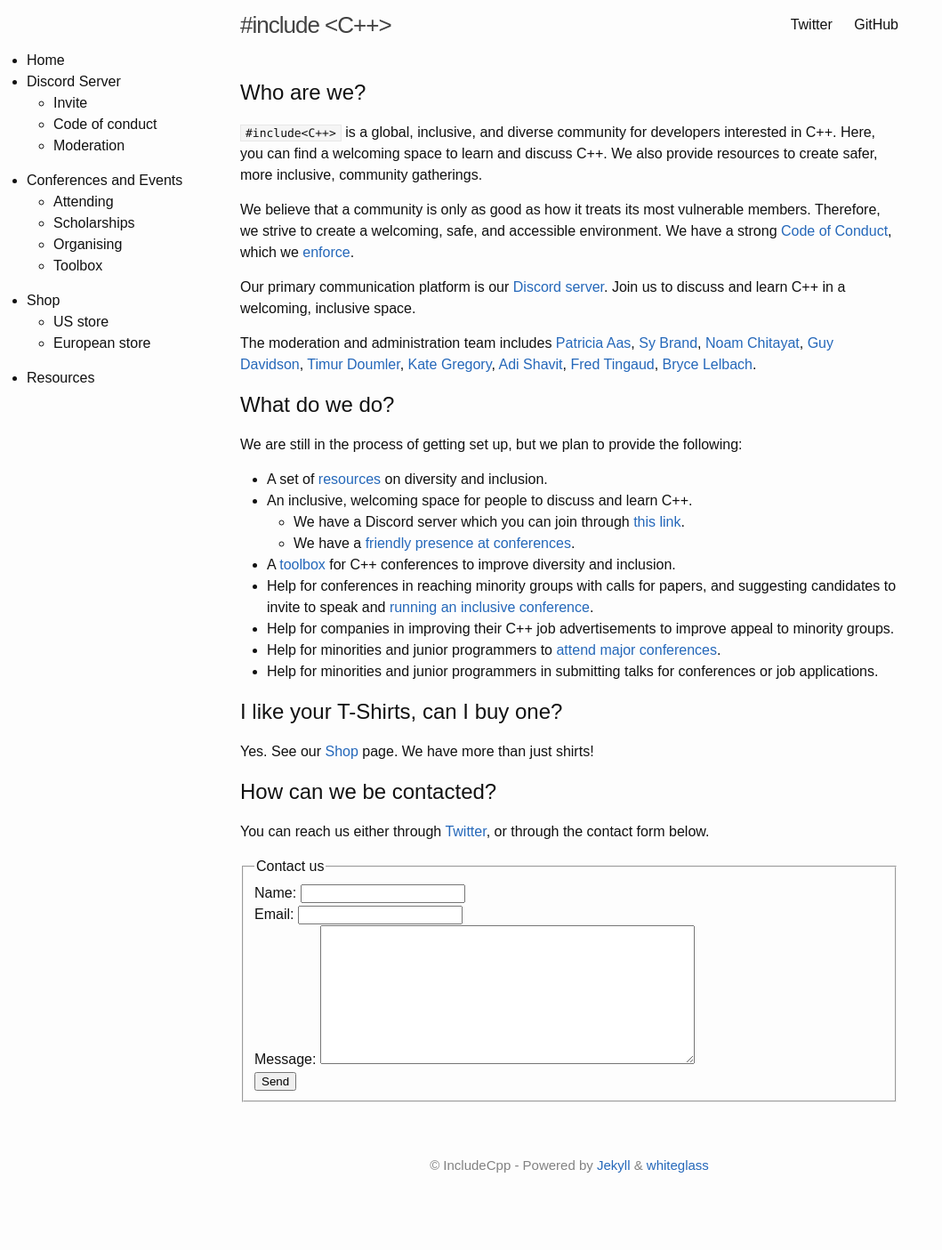
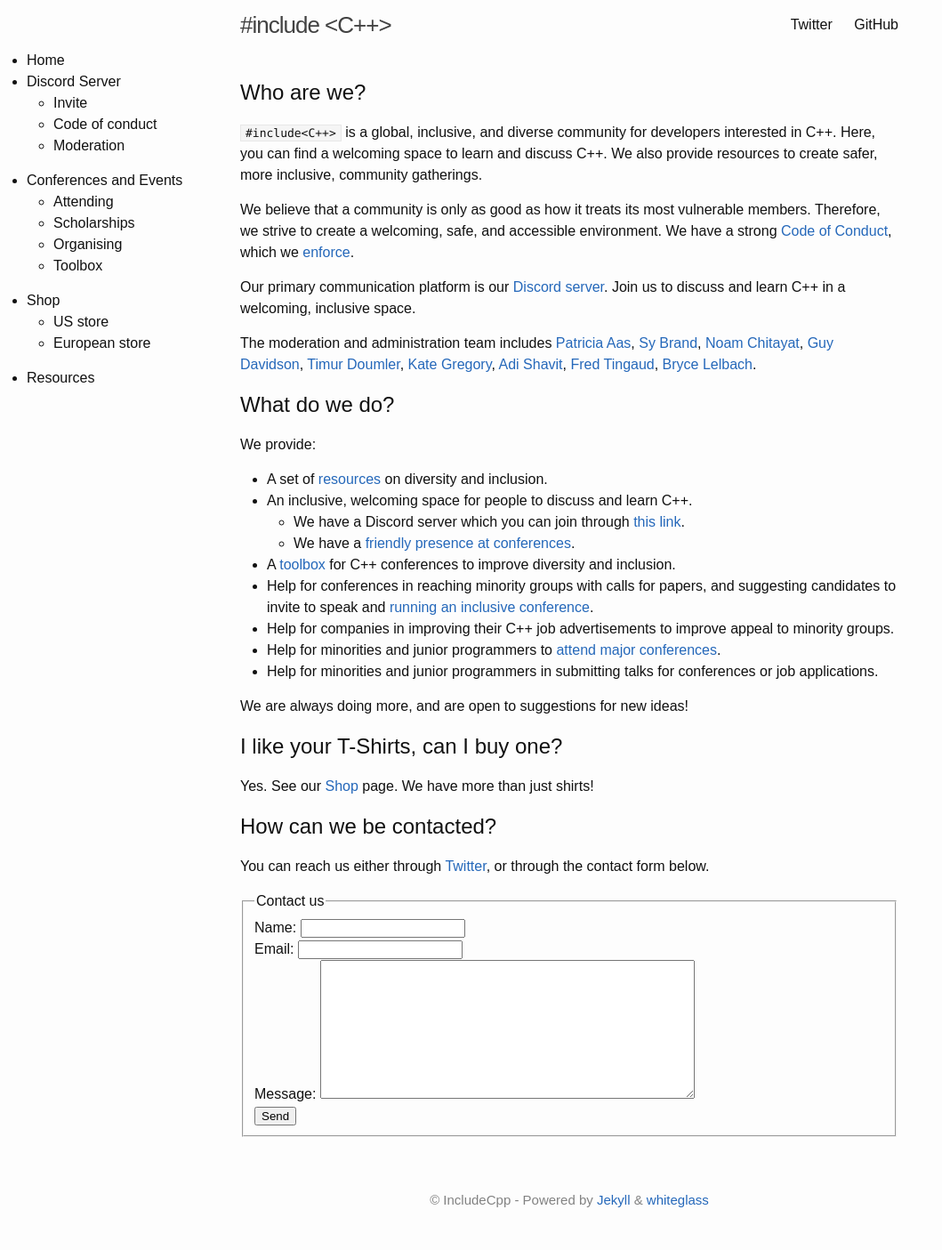
Before and after one commit to include-cpp/include-cpp.github.io, a Jekyll site: the page built from index.md, in a window 1280 px wide. Shown: the whole page at 89% size, without its empty margins (0-1059 px from the left). Built offline with Jekyll 4.4.1, drawn with Linux system fonts in a browser that asks for light colours; our own code applies the rules of GitHub Pages for plain Markdown files; before the commit the page ends 1366 px from its top, so only the background shows below that.

Commit message:
Improve What do we do?

```diff
--- a/index.md
+++ b/index.md
@@ -14,7 +14,7 @@ The moderation and administration team includes [Patricia Aas](https://twitter.c
 
 ## What do we do?
 
-We are still in the process of getting set up, but we plan to provide the following:
+We provide:
 
 - A set of [resources](/resources) on diversity and inclusion.
 - An inclusive, welcoming space for people to discuss and learn C++.
@@ -25,6 +25,8 @@ We are still in the process of getting set up, but we plan to provide the follow
 - Help for companies in improving their C++ job advertisements to improve appeal to minority groups.
 - Help for minorities and junior programmers to [attend major conferences](/scholarships).
 - Help for minorities and junior programmers in submitting talks for conferences or job applications.
+
+We are always doing more, and are open to suggestions for new ideas!
 
 ## I like your T-Shirts, can I buy one?
 
```
